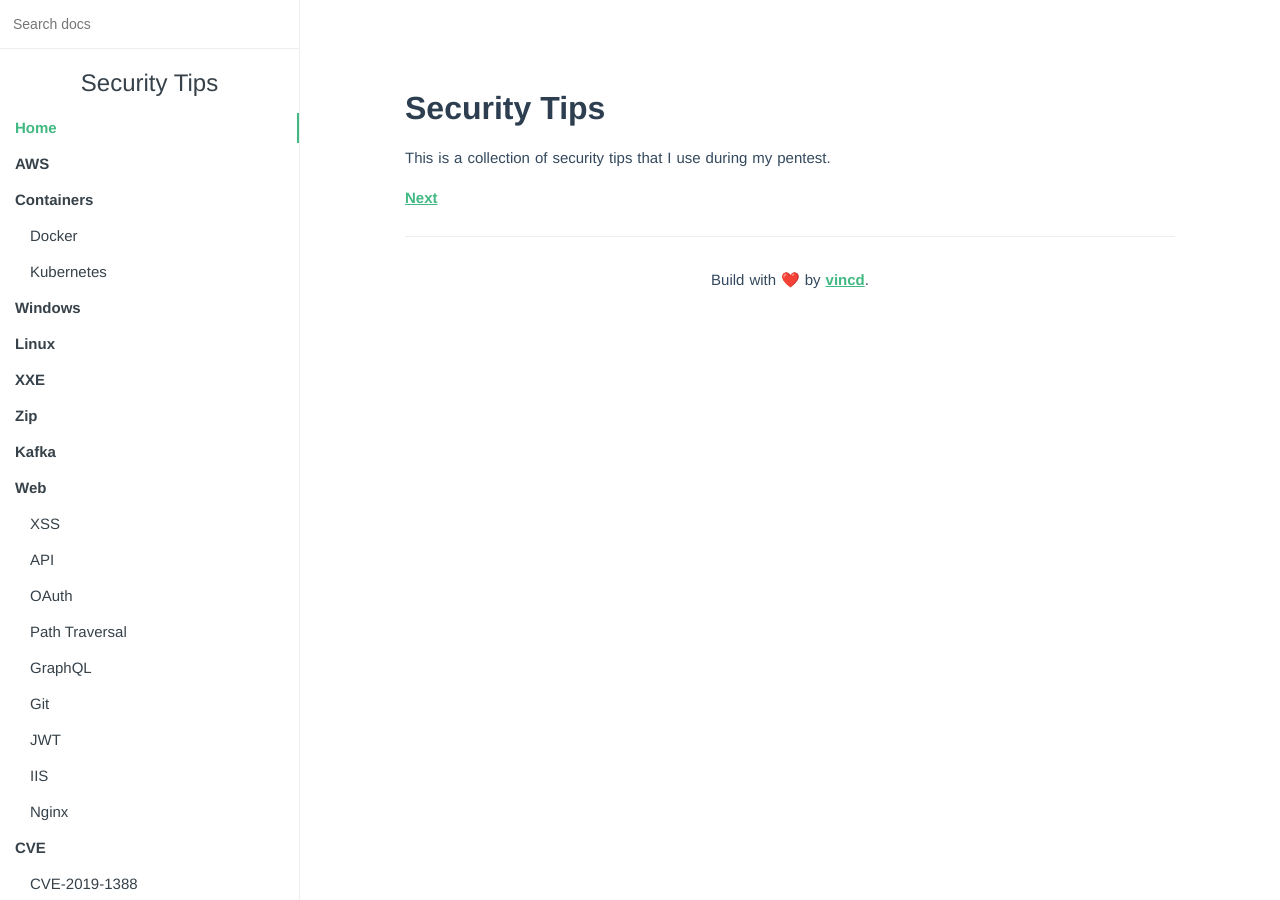
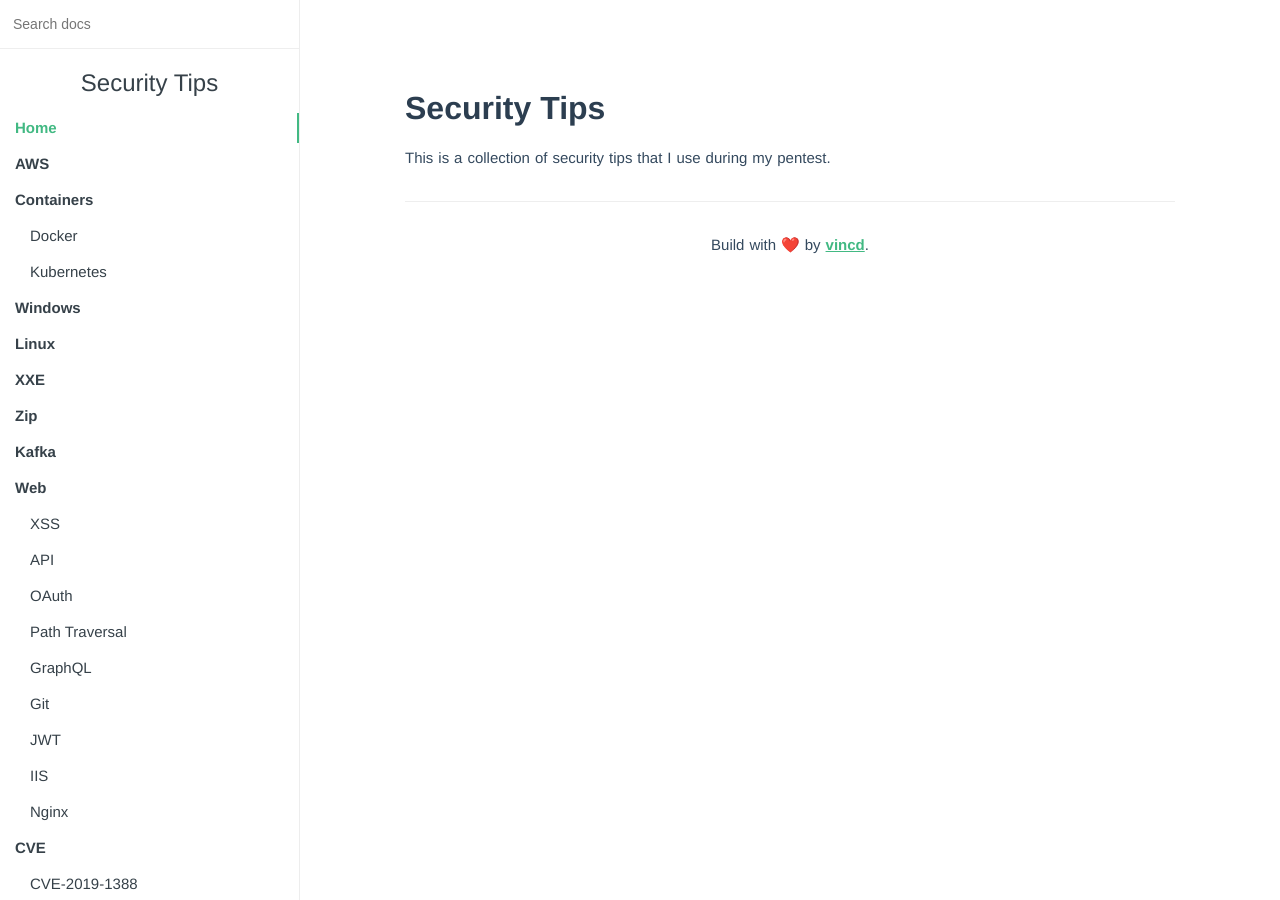
Before and after one commit to vincd/security-tips, an MkDocs documentation site: the page built from docs/index.md, in a window 1280 px wide. Built offline with MkDocs 1.6.1, drawn with Linux system fonts in a browser that asks for light colours; nearby versions of some CDN libraries.

Commit message:
Remove links on footer

```diff
--- a/theme/footer.html
+++ b/theme/footer.html
@@ -1,17 +1,4 @@
 <footer>
-  {%- block next_prev %}
-  {% if page and page.next_page or page.previous_page %}
-    <div class="rst-footer-buttons" role="navigation" aria-label="footer navigation">
-      {% if page.next_page %}
-        <a href="{{ page.next_page.url|url }}" class="btn btn-neutral float-right" title="{{ page.next_page.title }}">Next <span class="icon icon-circle-arrow-right"></span></a>
-      {% endif %}
-      {% if page.previous_page %}
-        <a href="{{ page.previous_page.url|url }}" class="btn btn-neutral" title="{{ page.previous_page.title }}"><span class="icon icon-circle-arrow-left"></span> Previous</a>
-      {% endif %}
-    </div>
-  {% endif %}
-  {%- endblock %}
-
   <hr/>
   <div class="content-info">
     <p>Build with ❤️ by <a href="https://github.com/vincd" target="_blank" rel="noopener noreferrer">vincd</a>.</p>
```
